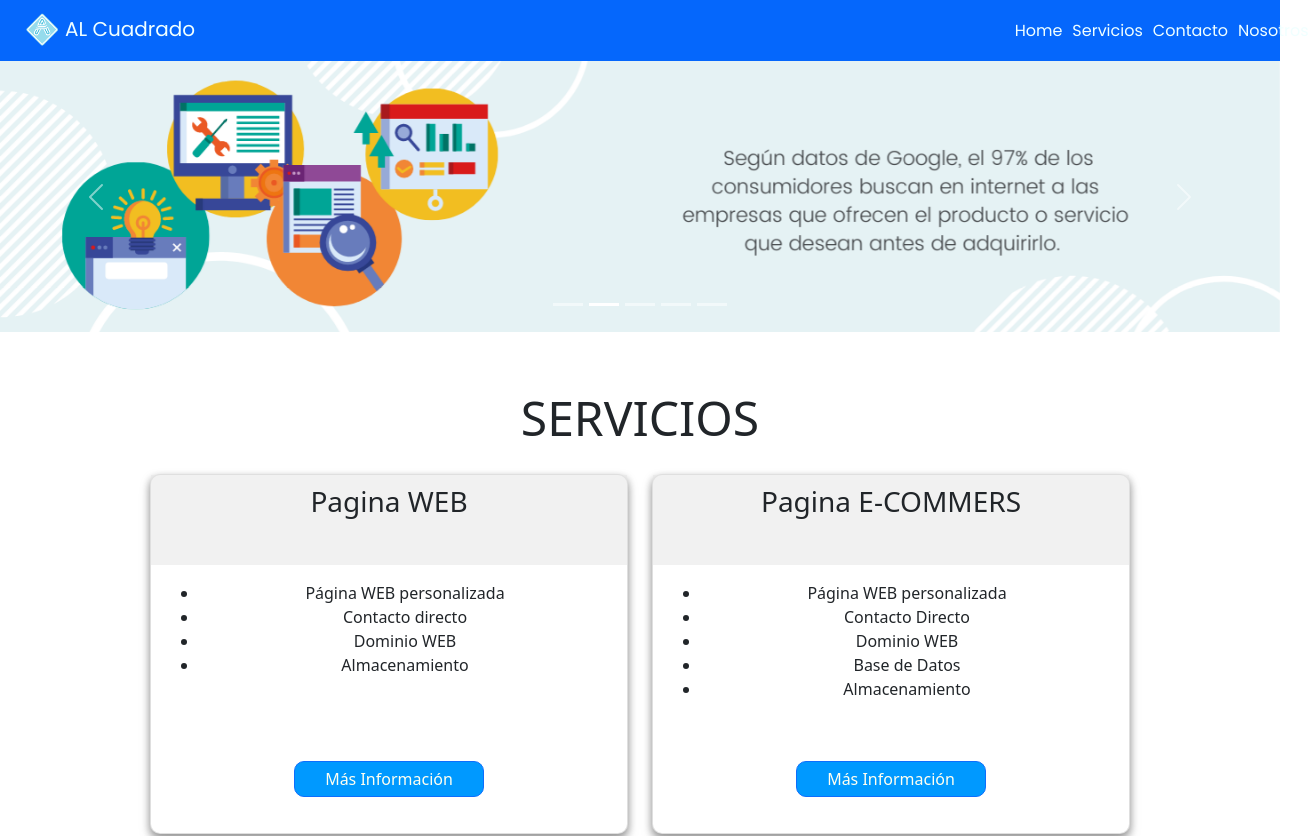
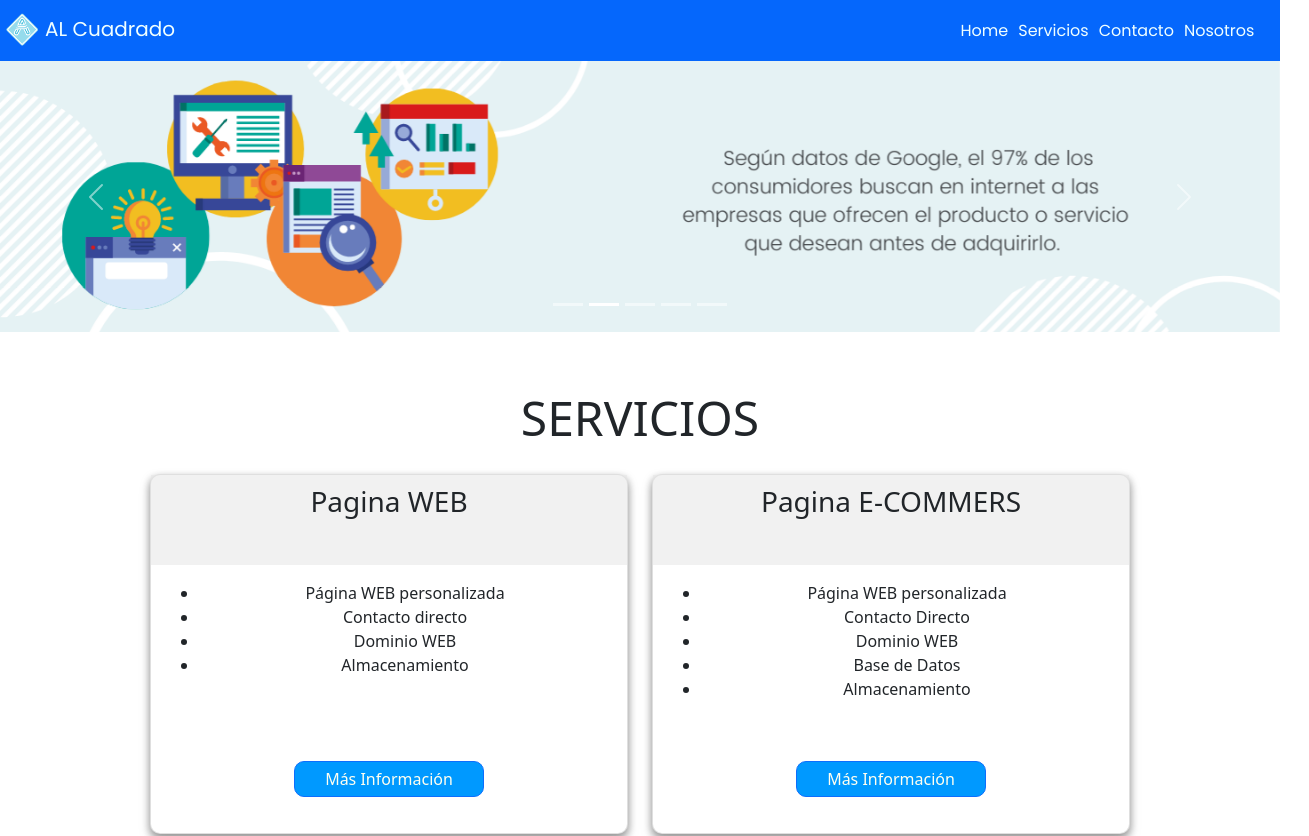
Before and after one commit to Alonsoalcuadrado/alonsoalcuadrado, a React (Create React App) app: page / in a window 1280 px wide. Shown: the top 836 px of the page, 1309 px wide, since content can reach past the window. Built offline with nearby package versions, Linux system fonts and the light colour scheme.

Commit message:
Navbar Responsive

```diff
--- a/src/components/Footer/FooterStyle.scss
+++ b/src/components/Footer/FooterStyle.scss
@@ -1,10 +1,4 @@
 
-.resaltar{
-    background-color: violet;
-}
-.resaltar2{
-    background-color: aqua;
-}
 .f-med{
     margin-top: 100px;
     text-align: center;
--- a/src/components/Navbar/NavBar.jsx
+++ b/src/components/Navbar/NavBar.jsx
@@ -11,19 +11,22 @@ function NavBar() {
 
        <>
        <BrowserRouter>
-            <Navbar className="navbar" variant="dark">
+            <Navbar className="navbar" variant="dark" id="nav" expand="lg">
               <Navbar.Brand>
                 <Link className="navbar__logo" to="/">
-                  <img src={logo} alt="Not Found" className="Nav-logo" width="45" height="35"/>
+                  <img src={logo} alt="Not Found" width="45" height="35"/>
                   AL Cuadrado
                 </Link>
               </Navbar.Brand>
-              <Nav className="navbar__links">
-                <Link className="navbar__link" to="/">Home</Link>
-                <Link className="navbar__link" to="/services"> Servicios</Link>
-                <Link className="navbar__link"to="/contact">Contacto</Link>
-                <Link  className="navbar__link" to="/about-us">Nosotros</Link>
-              </Nav>
+              <Navbar.Toggle aria-controls="basic-navbar-nav"/>
+              <Navbar.Collapse id="basic-navbar-nav"  >
+                <Nav className="ms-auto">
+                  <Link className="navbar__link" to="/">Home</Link>
+                  <Link className="navbar__link" to="/services"> Servicios</Link>
+                  <Link className="navbar__link"to="/contact">Contacto</Link>
+                  <Link  className="navbar__link" to="/about-us">Nosotros</Link>
+                </Nav>
+              </Navbar.Collapse>
             </Navbar>
             <Routes>
                 <Route path="/" element={<Home />}></Route>
--- a/src/components/Navbar/NavBar.scss
+++ b/src/components/Navbar/NavBar.scss
@@ -1,15 +1,14 @@
 .navbar{
     background-color: #0567fc;
     font-family: 'Poppins', sans-serif;
+    padding-right: 2%;
+    display: flex;
+    justify-content: end;
 
     .navbar__logo{
         color:azure;
         text-decoration:none;
-        margin-left: 20px;
 
-    }
-    .navbar__links{
-        margin-left:62%;
 
     }
     .navbar__link{
```
